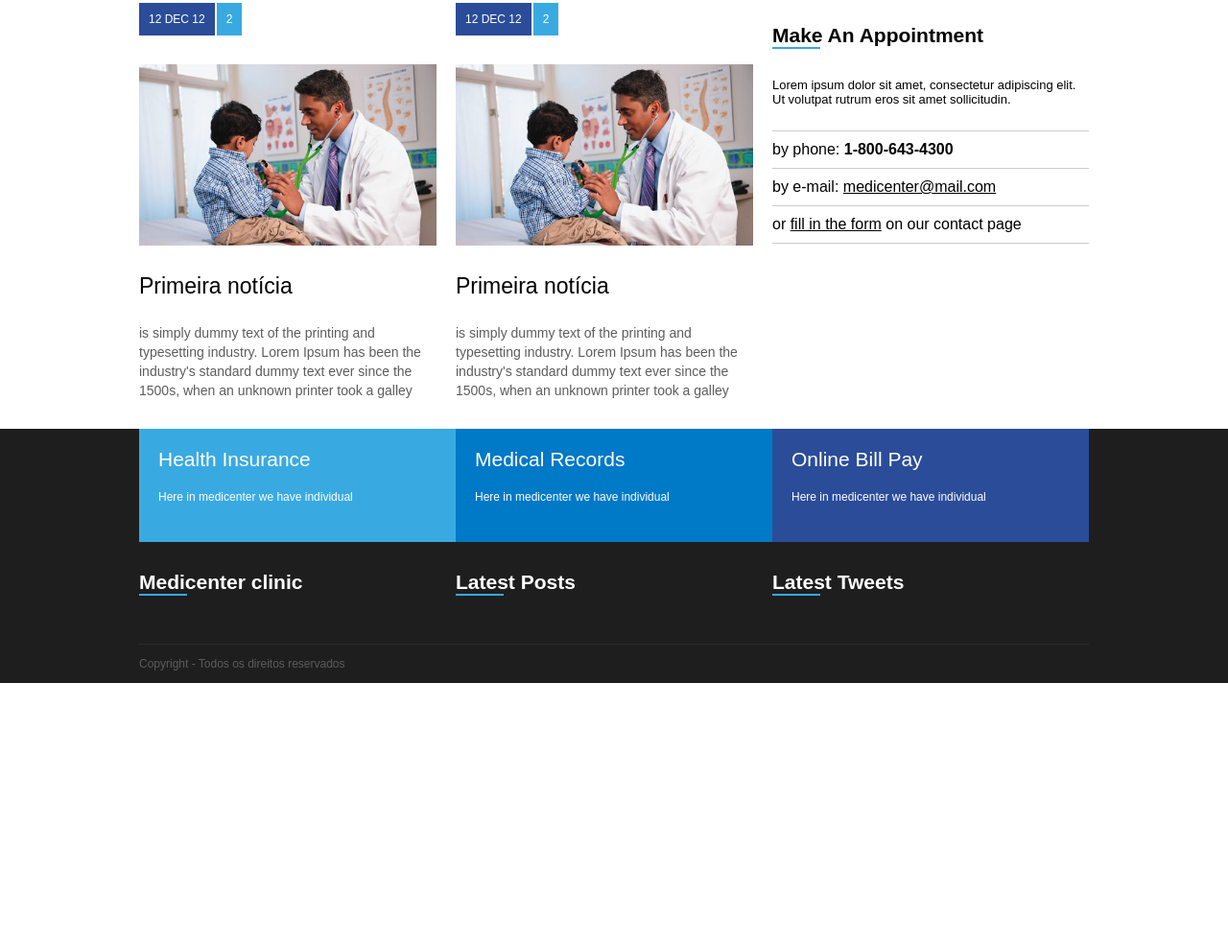
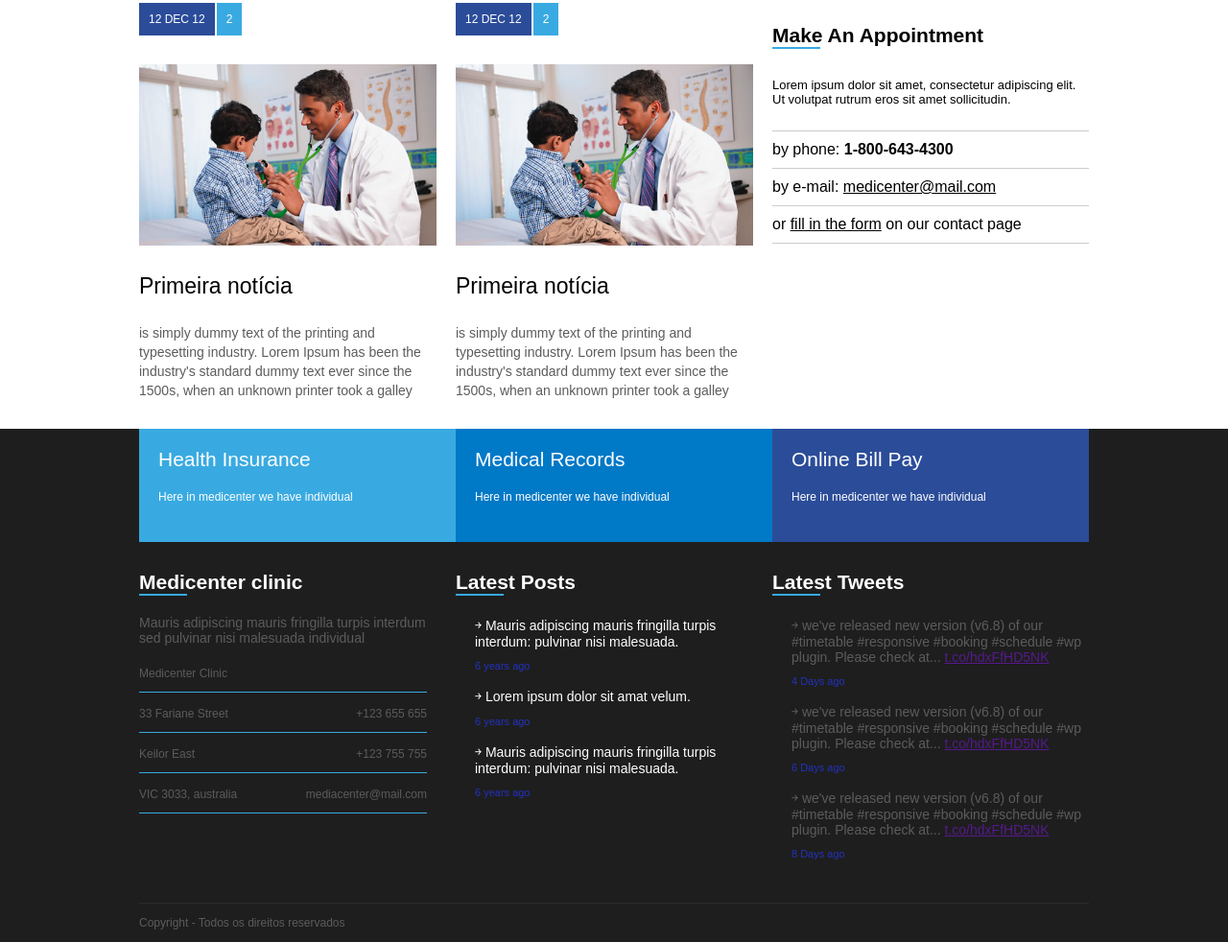
Before and after one commit to Wolaci/medicenterb7, a plain HTML site: page index.html in a window 1280 px wide. Shown: the part 1306-2288 px from the top of the page at 96% size. Before the commit the page ends 2018 px from the top, so only its background shows below. Drawn offline with Linux system fonts and the light colour scheme.

Commit message:
Finalizando footer

```diff
--- a/assets/css/template.css
+++ b/assets/css/template.css
@@ -313,6 +313,51 @@ footer .widget_title_text{
   color: #FFFFFF;
 }
 
+.adress{
+  display: flex;
+      justify-content: space-between;
+      font-size: 12px;
+      border-bottom: 1px solid #39aae1 ;
+      margin-top: 3px;
+      margin-bottom: 3px;
+  color:#5c5c5c;
+  margin-right: 30px;
+  }
+  .text{
+    color:#5c5c5c;
+    font-size: 14px;
+    margin-bottom: 10px;
+    margin-right: 30px;
+}
+.text2{
+    font-size: 14px;
+   margin-left: 20px;
+
+}
+
+.adress2{
+    font-size: 11px;
+    color:rgb(35, 50, 189);
+    margin-bottom: 15px;
+    margin-top: 0px;
+    margin-left: 20px;
+}
+
+.text3{
+    font-size: 14px;
+    color:#5c5c5c;
+    margin-left: 20px;
+    text-decoration: none;
+
+}
+.adress3{
+    font-size: 11px;
+    color:rgb(35, 50, 189);
+    margin-bottom: 15px;
+    margin-top: 0px;
+    margin-left: 20px;
+
+}
 
 .footer_copy{
   border-top: 1px solid #2c2c2c;
--- a/index.html
+++ b/index.html
@@ -214,6 +214,20 @@
             <div class="widget_title_bar"></div>
           </div>
         </div>
+        <div class="widget_body">
+          <div class="text"> Mauris adipiscing mauris fringilla turpis interdum sed pulvinar nisi malesuada individual </div>
+           <div class="adress"><p>Medicenter Clinic</p>
+            </div>
+           <div class="adress"><p>33 Fariane Street </p>
+           <p>+123 655 655</p>
+            </div>
+           <div class="adress"><p>Keilor East </p>
+             <p>+123 755 755</p>
+          </div>
+          <div class="adress"><p>VIC 3033, australia  </p>
+             <div class="p"> <p> mediacenter@mail.com</p></div>
+          </div>
+       </div>
       </div>
       <div class="footer_area_item">
         <div class="widget">
@@ -221,15 +235,32 @@
             <div class="widget_title_text">Latest Posts</div>
             <div class="widget_title_bar"></div>
           </div>
+          <div class="text2"> &#65515; Mauris adipiscing mauris fringilla turpis interdum: pulvinar nisi malesuada.</div>
+          <div class="adress2"><p>6 years ago</p></div>
+          <div class="text2"> &#65515; Lorem ipsum dolor  sit amat velum. </div>
+          <div class="adress2"><p>6 years ago</p></div>
+          <div class="text2"> &#65515; Mauris adipiscing mauris fringilla turpis interdum: pulvinar nisi malesuada.</div>
+          <div class="adress2"><p>6 years ago</p></div>
         </div>
       </div>
+
       <div class="footer_area_item">
         <div class="widget">
           <div class="widget_title">
             <div class="widget_title_text">Latest Tweets</div>
             <div class="widget_title_bar"></div>
           </div>
+
         </div>
+        <div class="widget_body">
+          <div class="text3">&#65515; we've released new version (v6.8) of our #timetable #responsive #booking #schedule #wp plugin. Please check at... <a href="">t.co/hdxFfHD5NK</a></div>
+          <div class="adress3"><p>4 Days ago</p></div>
+          <div class="text3"> &#65515; we've released new version (v6.8) of our #timetable #responsive #booking #schedule #wp plugin. Please check at... <a href="">t.co/hdxFfHD5NK</a></div>
+          <div class="adress3"><p>6 Days ago</p></div>
+          <div class="text3"> &#65515; we've released new version (v6.8) of our #timetable #responsive #booking #schedule #wp plugin. Please check at... <a href="">t.co/hdxFfHD5NK</a></div>
+          <div class="adress3"><p>8 Days ago</p>
+          </div>
+       </div>
       </div>
     </div>
 
```
